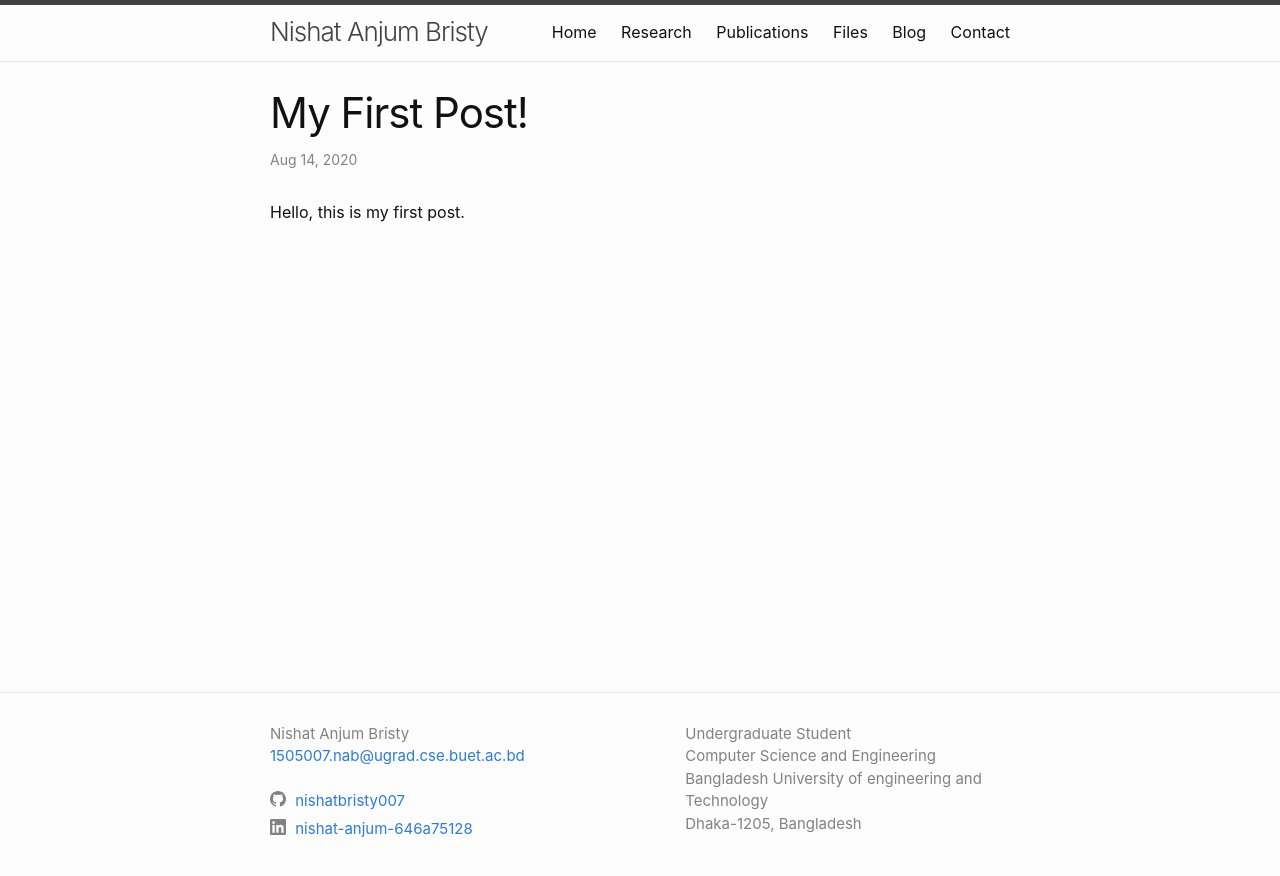
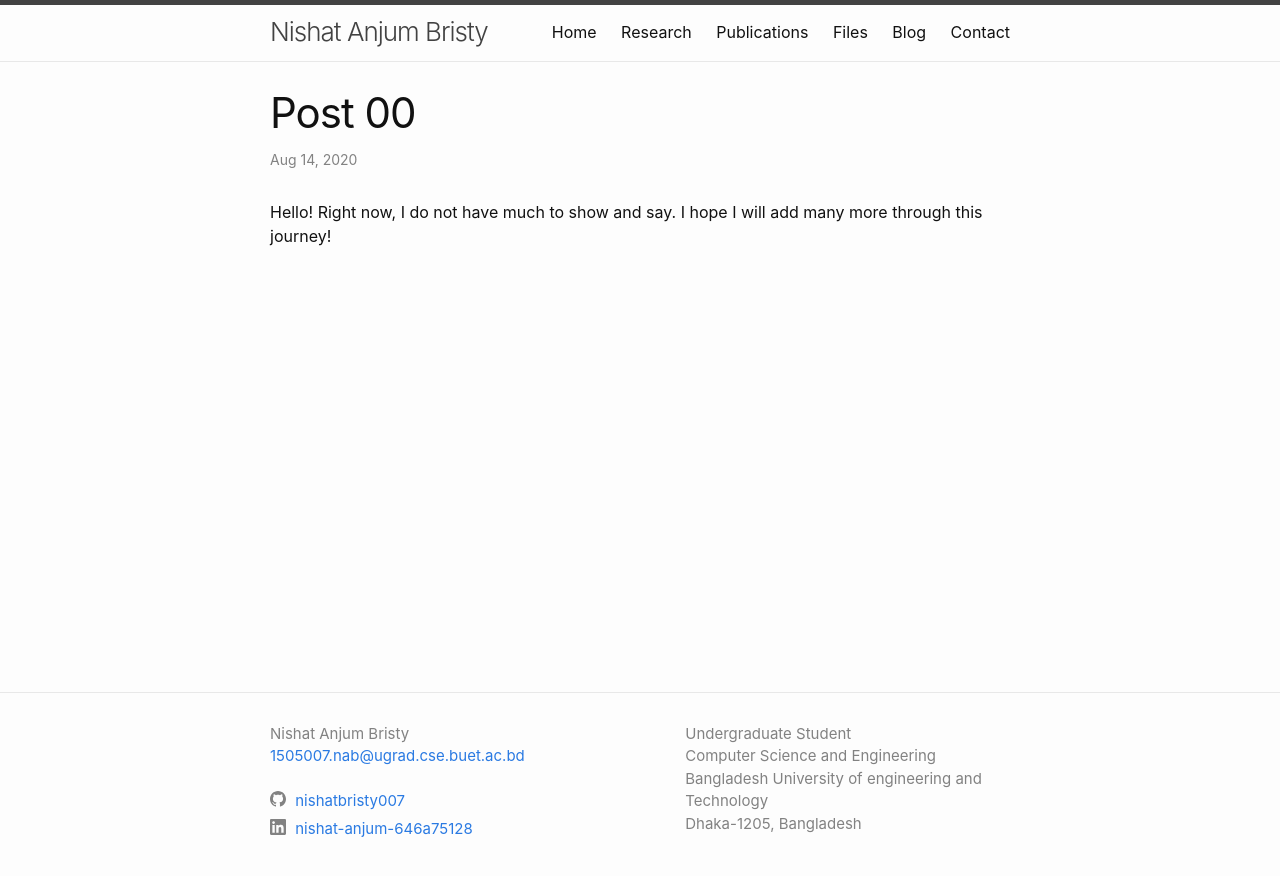
Before and after one commit to nishatbristy007/my_site, a Jekyll site: the page built from _posts/2020-08-14-My first-post.md, in a window 1280 px wide. Shown: the top 876 px of the page. Built offline with Jekyll 4.4.1, drawn with Linux system fonts in a browser that asks for light colours.

Commit message:
Update 2020-08-14-My first-post.md

```diff
--- a/_posts/2020-08-14-My first-post.md
+++ b/_posts/2020-08-14-My first-post.md
@@ -1,7 +1,8 @@
 ---
 layout: post
-title:  "My First Post!"
+title:  "Post 00"
 date:   2020-08-14 15:02:41 +0600
 categories: jekyll update
 ---
-Hello, this is my first post.
+Hello!
+Right now, I do not have much to show and say. I hope I will add many more through this journey!
```
